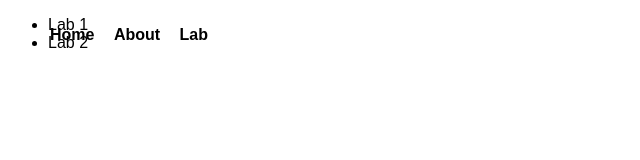
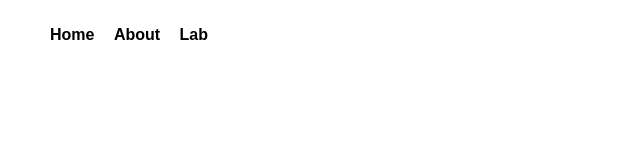
Before and after one commit to LLongHHoang/GTMN, a plain HTML site: page lab.html in a window 1280 px wide. Shown: the full height of the page, 0-640 px from the left. Drawn offline with Linux system fonts and the light colour scheme.

Commit message:
Update lab.html

```diff
--- a/lab.html
+++ b/lab.html
@@ -43,10 +43,5 @@
             </ul>
           </nav>
         </bl>
-
-        <ul>
-            <li>Lab 1</li>
-            <li>Lab 2</li>
-        </ul>
     </body>
 </html>
```
